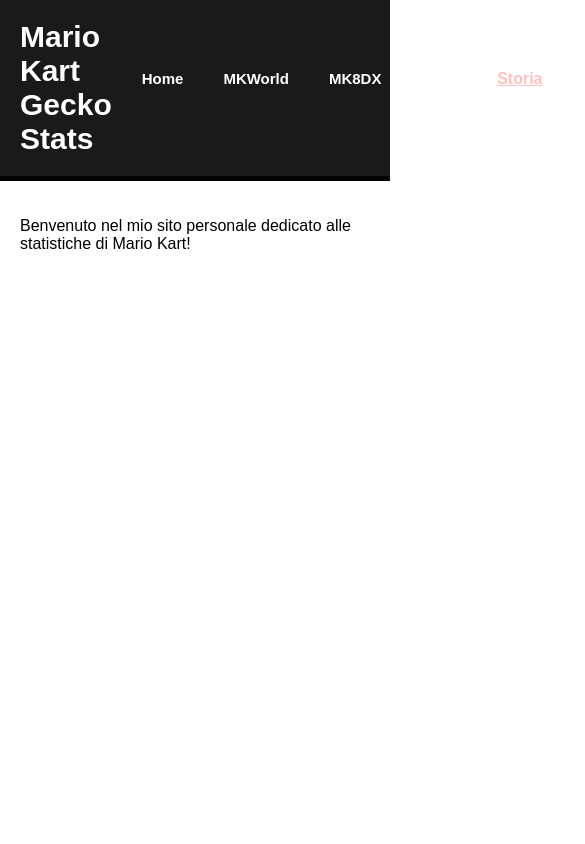
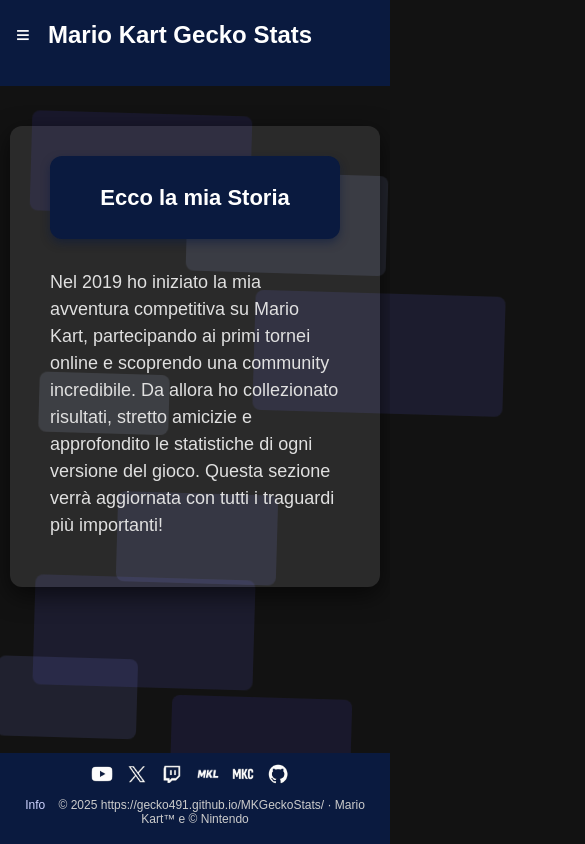
Before and after one commit to Gecko491/MKGeckoStats, a plain HTML site: page pages/storia.html in a window 390 px wide. Shown: the top 844 px of the page, 585 px wide, since content can reach past the window. Drawn offline with Linux system fonts and the light colour scheme.

Commit message:
MKGeckoStats - Alpha 1.0.2
-Decorata e aggiunta la pagina Storia
-Sistemata la pagina Storia per dispositivi mobili
-Migliorata la pagina Home

```diff
--- a/pages/storia.html
+++ b/pages/storia.html
@@ -3,119 +3,106 @@
 <head>
   <meta charset="UTF-8" />
   <meta name="viewport" content="width=device-width, initial-scale=1" />
-  <title>Mario Kart Gecko Stats</title>
+  <title>Mario Kart Gecko Stats – Info</title>
   <style>
-    body {
-      margin: 0;
-      font-family: sans-serif;
+    html { overflow-y: scroll; }
+    *, *::before, *::after { box-sizing: border-box; }
+
+    body{
+      margin:0; font-family:sans-serif;
+      background:#121212; color:#e0e0e0;
+      position:relative; padding-bottom:70px;
     }
 
-    /* 🔷 Barra in alto */
-    header {
-      background-color: #1a1a1a;
-      color: white;
-      padding: 20px 20px;
-      display: flex;
-      justify-content: space-between;
-      align-items: center;
-      border-bottom: 5px solid black; /* ⬅️ BORDO PIÙ SPESSO */
+    .rectangle{ position:fixed; border-radius:8px; opacity:.12;
+      animation:float 25s infinite ease-in-out; z-index:0;
+      transform:rotate(10deg); box-shadow:0 0 30px rgba(255,255,255,.05);
+      pointer-events:none;}
+    .rect1{background:#4f46e5;width:220px;height:100px;top:120px;left:8%}
+    .rect2{background:#6366f1;width:250px;height:120px;top:300px;left:65%}
+    .rect3{background:#818cf8;width:160px;height:90px; top:500px;left:30%}
+    .rect4{background:#a5b4fc;width:200px;height:100px;top:180px;left:48%}
+    .rect5{background:#c7d2fe;width:130px;height:60px; top:380px;left:10%}
+    .rect6{background:#4f46e5;width:180px;height:90px; bottom:50px;right:10%}
+    .rect7{background:#6366f1;width:220px;height:110px;bottom:150px;right:35%}
+    .rect8{background:#818cf8;width:140px;height:80px; bottom:100px;right:65%}
+    @keyframes float{
+      0%{transform:translateY(0) rotate(0)}
+      50%{transform:translateY(-20px) rotate(5deg)}
+      100%{transform:translateY(0) rotate(0)}
     }
 
-    header h1 {
-      margin: 0;
-      font-size: 30px;
+    header{background:#0a1a3f;color:#fff;padding:20px 20px;display:flex;
+      justify-content:space-between;align-items:center;border-bottom:5px solid #0a1a3f;
+      position:sticky;top:0;z-index:1000;}
+    header h1{margin:0;font-size:30px;}
+    #mobile-menu-toggle{display:none;font-size:24px;background:none;border:none;color:#fff;cursor:pointer;}
+
+    nav ul{list-style:none;margin:0;padding:0;display:flex;}
+    nav li{margin-left:20px;position:relative;}
+    nav a{color:#fff;text-decoration:none;font-size:15px;font-weight:bold;padding:5px 10px;border-radius:6px;transition:background .3s;}
+    nav a:hover{background:#1f2f73;}
+
+    nav ul ul{display:none;position:absolute;background:#2c2c2c;padding:10px 0;border:1px solid #000;border-radius:4px;min-width:200px;z-index:1000;}
+    nav li:hover>ul{display:block;}
+    nav ul ul li{display:block;margin-left:0;padding:0 20px;margin-bottom:6px;}
+    nav ul ul li a{font-size:14px;display:block;padding:6px 12px;}
+    nav ul ul li a:hover{background:#3a3a3a;border-radius:4px;}
+
+    .content{
+      max-width:800px;margin:40px auto;background:rgba(255,255,255,.1);
+      padding:30px 40px;border-radius:12px;box-shadow:0 8px 24px rgba(0,0,0,.6);
+      position:relative;z-index:5;line-height:1.5;font-size:18px;
+    }
+    .highlight-title{
+      background:#0a1a3f;display:block;max-width:760px;margin:0 auto 30px;
+      padding:25px 40px;border-radius:12px;box-shadow:0 4px 8px rgba(10,26,63,.5);
+      font-weight:bold;font-size:28px;color:#fff;text-align:center;
     }
 
-    nav ul {
-      list-style: none;
-      margin: 0;
-      padding: 0;
-      display: flex;
+    .site-footer{background:#0a1a3f;color:#ccc;display:flex;justify-content:space-between;
+      align-items:center;font-size:12px;padding:8px 16px;border-top:2px solid #0a1a3f;
+      flex-wrap:wrap;position:fixed;bottom:0;left:0;width:100%;z-index:1000;}
+    .site-footer .footer-left a{margin-right:10px;color:#cdd3ff;font-size:16px;text-decoration:none;display:inline-flex;align-items:center;}
+    .site-footer .footer-right a{color:#cdd3ff;text-decoration:none;margin-right:10px;}
+    .site-footer a:hover{text-decoration:underline;}
+    .site-footer .footer-left a:hover{filter:brightness(1.3) drop-shadow(0 0 4px #cce6ff);text-decoration:none!important;}
+
+    @media(max-width:1024px){
+      header{padding:15px 10px;flex-direction:column;align-items:flex-start;}
+      header h1{font-size:24px;padding:6px 0;line-height:1.2;}
+      header>div{display:flex;align-items:center;gap:12px;}
+      nav ul{flex-direction:column;gap:10px;max-height:0;overflow:hidden;opacity:0;
+        transition:max-height .4s ease,opacity .4s ease;width:100%;background:#0a1a3f;
+        padding:0 10px;border-radius:10px;margin-top:10px;}
+      nav ul ul{display:none!important;position:static!important;}
+      nav li{margin-left:0;}
+      #nav-menu.open ul{max-height:1000px;opacity:1;padding:10px;display:flex;}
+      #mobile-menu-toggle{display:block;}
+      .highlight-title{font-size:22px;}
+      .site-footer{flex-direction:column;text-align:center;}
+      .site-footer .footer-left,.site-footer .footer-right{margin-bottom:10px;}
+      .content {
+        margin-left: 10px;
+        margin-right: 10px;
       }
-
-    nav li {
-      margin-left: 20px;
-    }
-
-    nav a {
-      color: white;
-      text-decoration: none;
-      font-size: 15px; /* ⬅️ TESTO PIÙ GRANDE */
-      font-weight: bold;
-    }
-
-    nav a:hover {
-      text-decoration: underline;
-    }
-
-    main {
-      padding: 20px;
-    }
-
-    nav ul ul {
-    display: none;
-    position: absolute;
-    background-color: #2c2c2c;
-    padding: 10px 0;
-    margin-top: 0;
-    border: 1px solid black;
-    border-radius: 4px;
-    min-width: 180px;
-    z-index: 1000;
-  }
-
-  nav li {
-    position: relative;
-  }
-
-  nav li:hover > ul {
-    display: block;
-  }
-
-  nav ul ul li {
-    display: block;
-    margin-left: 0;
-    padding: 0 20px;
-  }
-
-  nav ul ul li a {
-    font-size: 14px;
-    display: block;
-    color: white;
-    text-decoration: none;
-  }
-
-  nav ul ul li a:hover {
-    background-color: #333;
-  }
-
-  nav a {
-  color: white;
-  text-decoration: none;
-  font-size: 15px;
-  font-weight: bold;
-  padding: 5px 10px; /* aggiunto padding per migliorare spaziatura */
-}
-
-nav ul ul {
-  transition: opacity 0.3s ease;
-  opacity: 0;
-  pointer-events: none;
-}
-
-nav li:hover > ul {
-  display: block;
-  opacity: 1;
-  pointer-events: auto;
     }
   </style>
 </head>
 <body>
 
-  <!-- 🔷 Barra in alto -->
+  <!-- Rettangoli di sfondo -->
+  <div class="rectangle rect1"></div><div class="rectangle rect2"></div><div class="rectangle rect3"></div>
+  <div class="rectangle rect4"></div><div class="rectangle rect5"></div><div class="rectangle rect6"></div>
+  <div class="rectangle rect7"></div><div class="rectangle rect8"></div>
+
+  <!-- Header -->
   <header>
+    <div style="display:flex;align-items:center;gap:12px;">
+      <button id="mobile-menu-toggle">≡</button>
       <h1>Mario Kart Gecko Stats</h1>
-<nav>
+    </div>
+    <nav id="nav-menu">
       <ul>
         <li><a href="../index.html">Home</a></li>
         <li><a href="mkworld/index.html">MKWorld</a>
@@ -136,17 +123,49 @@
             <li><a href="mkwii/registry.html">Registry</a></li>
           </ul>
         </li>
-    <li><strong><span style="color: rgb(255, 193, 193); text-decoration: underline">Storia</span></strong></li>
-    <li><a href="ruoli.html">Ruoli nella Community</a></li>
+        <li><a href="#" id="link-storia" style="color:#cfd0ff;text-decoration:underline;cursor:default;">Storia</a></li>
+        <li><a href="ruoli.html">Ruoli</a></li>
         <li><a href="info.html">Info</a></li>
       </ul>
     </nav>
   </header>
 
-  <!-- 🔽 Contenuto principale -->
-  <main>
-    <p>Benvenuto nel mio sito personale dedicato alle statistiche di Mario Kart!</p>
-  </main>
+  <!-- Riquadro trasparente con titolo blu e testo -->
+  <div class="content">
+    <h2 class="highlight-title">Ecco la mia Storia</h2>
+    <p>Nel 2019 ho iniziato la mia avventura competitiva su Mario Kart, partecipando ai primi tornei online e scoprendo una community incredibile. Da allora ho collezionato risultati, stretto amicizie e approfondito le statistiche di ogni versione del gioco. Questa sezione verrà aggiornata con tutti i traguardi più importanti!</p>
+  </div>
 
+  <!-- Footer fisso -->
+  <footer class="site-footer">
+    <div class="footer-left">
+      <a href="https://www.youtube.com/@Gecko4901" target="_blank" title="YouTube"><img src="../img/logo_youtube.png" alt="YouTube" width="22" height="22"></a>
+      <a href="https://x.com/Gecko_MK" target="_blank" title="X"><img src="../img/logo_x.png" alt="X" width="22" height="22"></a>
+      <a href="https://www.twitch.tv/geckomk" target="_blank" title="Twitch"><img src="../img/logo_twitch.png" alt="Twitch" width="22" height="22"></a>
+      <a href="https://lounge.mkcentral.com/mkworld/PlayerDetails/10777" target="_blank" title="Lounge"><img src="../img/logo_lounge.png" alt="Lounge" width="22" height="22"></a>
+      <a href="https://mkcentral.com/en-us/registry/players/profile?id=2435" target="_blank" title="MKC"><img src="../img/logo_mkc.png" alt="MKC" width="22" height="22"></a>
+      <a href="https://github.com/Gecko491" target="_blank" title="GitHub"><img src="../img/logo_github.png" alt="GitHub" width="22" height="22"></a>
+    </div>
+    <div class="footer-right">
+      <a href="info.html">Info</a>
+      <span>© 2025 https://gecko491.github.io/MKGeckoStats/ · Mario Kart™ e © Nintendo</span>
+    </div>
+  </footer>
+
+  <!-- Script hamburger + disattiva click su Storia -->
+  <script>
+    const toggleButton = document.getElementById('mobile-menu-toggle');
+    const navMenu = document.getElementById('nav-menu');
+    toggleButton.addEventListener('click', () => {
+      navMenu.classList.toggle('open');
+    });
+
+    const linkStoria = document.getElementById('link-storia');
+    if (linkStoria) {
+      linkStoria.addEventListener('click', (e) => {
+        e.preventDefault(); // blocca il click su "Storia"
+      });
+    }
+  </script>
 </body>
 </html>
```
Also changed, not shown: index.html (+24 -20 lines). Lines whose indentation alone changed are shown as unchanged.
